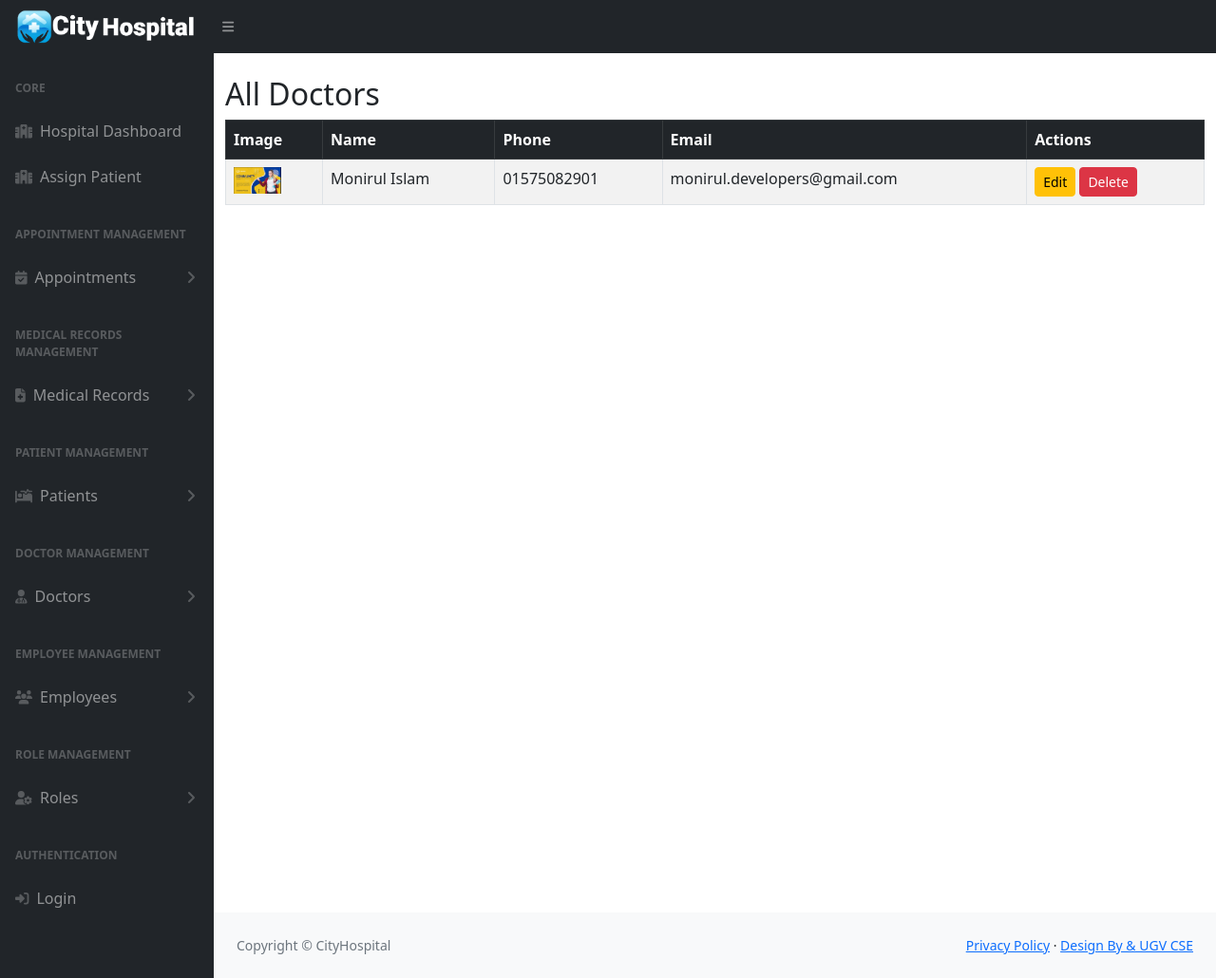
After one commit to moniruldevelopers/Online-Doctor-Appointment-and-Patient_Management_System-using-Python-and-Django, a Django app: page /doctors/ in a window 1280 px wide. The commit adds this page. Shown: the whole page at 95% size. Run offline with Django 5.2, Linux system fonts and the light colour scheme; data comes from the database, SQL or seed files in the repository; both versions use the stored data as it was after the commit; some libraries are stand-ins or nearby versions.

Commit message:
doctor done

```diff
--- a/pms/admin.py
+++ b/pms/admin.py
@@ -35,3 +35,5 @@ admin.site.register(SiteInfo, SiteInfoAdmin)
 
 # patient profile
 admin.site.register(PatientProfile)
+admin.site.register(Department)
+admin.site.register(DoctorProfile)
--- a/pms/urls.py
+++ b/pms/urls.py
@@ -12,6 +12,10 @@ urlpatterns = [
 
     #hospital
     path('hospital_admin/', hospital_admin, name='hospital_admin'),
+    path('manage-doctor-profile/', manage_doctor_profile, name='manage_doctors'),
+    path('doctors/', view_all_doctors, name='view_all_doctors'),
+    path('doctor/update/<int:pk>/', update_doctor_profile, name='update_doctor_profile'),
+    path('doctor/delete/<int:pk>/', delete_doctor_profile, name='delete_doctor_profile'),
 
 
 ]
--- a/pms/views.py
+++ b/pms/views.py
@@ -1,8 +1,9 @@
-from django.shortcuts import render,redirect
+from django.shortcuts import render,redirect,get_object_or_404
+from django.contrib.auth.decorators import user_passes_test
 from .models import *
 from django.contrib.auth.models import User
 from django.contrib import messages
-
+from .forms import *
 # patient profile
 from django.shortcuts import render, redirect
 from .models import PatientProfile
@@ -64,3 +65,76 @@ def hospital_admin(request):
         'site_info': site_info,
     }
     return render(request, 'hospital/hospital_home.html')
+
+
+
+#doctor profile # Check function to allow only superusers or staff users
+def is_superuser_or_staff(user):
+    return user.is_superuser or user.is_staff
+
+@user_passes_test(is_superuser_or_staff, login_url='login')  # Redirect unauthorized users to login
+def manage_doctor_profile(request, pk=None):
+    if pk:
+        doctor_profile = get_object_or_404(DoctorProfile, pk=pk)
+    else:
+        doctor_profile = None
+
+    if request.method == 'POST':
+        form = DoctorProfileForm(request.POST,request.FILES, instance=doctor_profile)
+        if form.is_valid():
+            form.save()
+            messages.success(request, "Doctor profile saved successfully!")
+            return redirect('view_all_doctors')
+        else:
+            messages.error(request, "Error saving doctor profile. Please check the form.")
+    else:
+        form = DoctorProfileForm(instance=doctor_profile)
+
+    context = {
+        'form': form,
+        'doctor_profile': doctor_profile,
+    }
+    return render(request, 'hospital/manage_doctor_profile.html', context)
+
+
+def view_all_doctors(request):
+    # Get all doctor profiles
+    doctors = DoctorProfile.objects.all()
+
+    # Render the list of doctors to the template
+    context = {
+        'doctors': doctors,
+    }
+    return render(request, 'hospital/view_all_doctors.html', context)
+
+
+def update_doctor_profile(request, pk):
+    doctor_profile = get_object_or_404(DoctorProfile, pk=pk)
+
+    # Handle the form submission
+    if request.method == 'POST':
+        form = DoctorProfileUpdateForm(request.POST, request.FILES, instance=doctor_profile)
+        if form.is_valid():
+            form.save()
+            messages.success(request, "Doctor profile updated successfully!")
+            return redirect('view_all_doctors')  # Redirect to the list of doctors
+        else:
+            messages.error(request, "Error updating doctor profile. Please check the form.")
+    else:
+        form = DoctorProfileUpdateForm(instance=doctor_profile)
+
+    context = {
+        'form': form,
+        'doctor_profile': doctor_profile,
+    }
+    return render(request, 'hospital/updateprofile.html', context)
+
+def delete_doctor_profile(request, pk):
+    doctor_profile = get_object_or_404(DoctorProfile, pk=pk)
+
+    if request.method == 'POST':
+        doctor_profile.delete()
+        messages.success(request, "Doctor profile deleted successfully!")
+        return redirect('view_all_doctors')
+
+    return redirect('view_all_doctors')  # If the request is not POST, simply redirect
--- a/templates/hospital/hospital_base.html
+++ b/templates/hospital/hospital_base.html
@@ -20,7 +20,7 @@
     <body class="sb-nav-fixed">
         <nav class="sb-topnav navbar navbar-expand navbar-dark bg-dark">
             <!-- Navbar Brand-->
-            <a class="navbar-brand ps-3" href="{% url 'patient_admin' %}"><img src="{{ site_info.white_logo.url }}" alt="" style="width: 190px;"></a>
+            <a class="navbar-brand ps-3" href="{% url 'hospital_admin' %}"><img src="{{ site_info.white_logo.url }}" alt="" style="width: 190px;"></a>
 
             <!-- Sidebar Toggle-->
             <button class="btn btn-link btn-sm order-1 order-lg-0 me-4 me-lg-0" id="sidebarToggle" href="#!"><i class="fas fa-bars"></i></button>
--- a/templates/hospital/hospital_home.html
+++ b/templates/hospital/hospital_home.html
@@ -1,6 +1,7 @@
 {% extends 'hospital/hospital_base.html' %}
 
 {% block content %}
+
 
 <div class="container-fluid px-4">
     {% if messages %}
--- a/templates/hospital/hospital_sidebar.html
+++ b/templates/hospital/hospital_sidebar.html
@@ -6,21 +6,27 @@
             <div class="sb-nav-link-icon"><i class="fas fa-hospital"></i></div>
             Hospital Dashboard
         </a>
+        <a class="nav-link" href="">
+            <div class="sb-nav-link-icon"><i class="fas fa-hospital"></i></div>
+            Assign Patient
+        </a>
+        <!-- Core Section -->
 
-        <!-- Doctor Management -->
-        <div class="sb-sidenav-menu-heading">Doctor Management</div>
-        <a class="nav-link collapsed" href="#" data-bs-toggle="collapse" data-bs-target="#doctorCollapse" aria-expanded="false" aria-controls="doctorCollapse">
-            <div class="sb-nav-link-icon"><i class="fas fa-user-md"></i></div>
-            Doctors
-            <div class="sb-sidenav-collapse-arrow"><i class="fas fa-angle-down"></i></div>
-        </a>
-        <div class="collapse" id="doctorCollapse" aria-labelledby="headingDoctor" data-bs-parent="#sidenavAccordion">
-            <nav class="sb-sidenav-menu-nested nav">
-                <a class="nav-link" href="">Add Doctor</a>
-                <a class="nav-link" href="">Manage Doctors</a>
-                <a class="nav-link" href="">Assign Patients</a>
-            </nav>
-        </div>
+
+
+    <!-- Appointment Management -->
+    <div class="sb-sidenav-menu-heading">Appointment Management</div>
+    <a class="nav-link collapsed" href="#" data-bs-toggle="collapse" data-bs-target="#appointmentCollapse" aria-expanded="false" aria-controls="appointmentCollapse">
+        <div class="sb-nav-link-icon"><i class="fas fa-calendar-check"></i></div>
+        Appointments
+        <div class="sb-sidenav-collapse-arrow"><i class="fas fa-angle-down"></i></div>
+    </a>
+    <div class="collapse" id="appointmentCollapse" aria-labelledby="headingAppointments" data-bs-parent="#sidenavAccordion">
+        <nav class="sb-sidenav-menu-nested nav">
+            <a class="nav-link" href="">Schedule Appointment</a>
+            <a class="nav-link" href="">Manage Appointments</a>
+        </nav>
+    </div>
 
         <!-- Medical Records Management -->
         <div class="sb-sidenav-menu-heading">Medical Records Management</div>
@@ -36,6 +42,40 @@
                 <a class="nav-link" href="">Patient Medical History</a>
             </nav>
         </div>
+
+
+
+    <!-- Patient Management -->
+    <div class="sb-sidenav-menu-heading">Patient Management</div>
+    <a class="nav-link collapsed" href="#" data-bs-toggle="collapse" data-bs-target="#patientCollapse" aria-expanded="false" aria-controls="patientCollapse">
+        <div class="sb-nav-link-icon"><i class="fas fa-procedures"></i></div>
+        Patients
+        <div class="sb-sidenav-collapse-arrow"><i class="fas fa-angle-down"></i></div>
+    </a>
+    <div class="collapse" id="patientCollapse" aria-labelledby="headingPatient" data-bs-parent="#sidenavAccordion">
+        <nav class="sb-sidenav-menu-nested nav">
+            <a class="nav-link" href="">Add Patient</a>
+            <a class="nav-link" href="">Manage Patients</a>
+            <a class="nav-link" href="">Patient Admissions</a>
+            <a class="nav-link" href="">Discharge Patients</a>
+        </nav>
+    </div>
+
+
+        <!-- Doctor Management -->
+        <div class="sb-sidenav-menu-heading">Doctor Management</div>
+        <a class="nav-link collapsed" href="#" data-bs-toggle="collapse" data-bs-target="#doctorCollapse" aria-expanded="false" aria-controls="doctorCollapse">
+            <div class="sb-nav-link-icon"><i class="fas fa-user-md"></i></div>
+            Doctors
+            <div class="sb-sidenav-collapse-arrow"><i class="fas fa-angle-down"></i></div>
+        </a>
+        <div class="collapse" id="doctorCollapse" aria-labelledby="headingDoctor" data-bs-parent="#sidenavAccordion">
+            <nav class="sb-sidenav-menu-nested nav">
+                <a class="nav-link" href="{% url 'manage_doctors' %}">Add Doctor</a>
+                <a class="nav-link" href="{% url 'view_all_doctors' %}">View All Doctors</a>
+            </nav>
+        </div>
+
 
         <!-- Employee Management -->
         <div class="sb-sidenav-menu-heading">Employee Management</div>
@@ -66,19 +106,6 @@
             </nav>
         </div>
 
-        <!-- Appointment Management -->
-        <div class="sb-sidenav-menu-heading">Appointment Management</div>
-        <a class="nav-link collapsed" href="#" data-bs-toggle="collapse" data-bs-target="#appointmentCollapse" aria-expanded="false" aria-controls="appointmentCollapse">
-            <div class="sb-nav-link-icon"><i class="fas fa-calendar-check"></i></div>
-            Appointments
-            <div class="sb-sidenav-collapse-arrow"><i class="fas fa-angle-down"></i></div>
-        </a>
-        <div class="collapse" id="appointmentCollapse" aria-labelledby="headingAppointments" data-bs-parent="#sidenavAccordion">
-            <nav class="sb-sidenav-menu-nested nav">
-                <a class="nav-link" href="">Schedule Appointment</a>
-                <a class="nav-link" href="">Manage Appointments</a>
-            </nav>
-        </div>
 
         <!-- Authentication Section -->
         <div class="sb-sidenav-menu-heading">Authentication</div>
--- /dev/null
+++ b/templates/hospital/view_all_doctors.html
@@ -0,0 +1,52 @@
+{% extends 'hospital/hospital_base.html' %}
+{% block content %}
+<div class="container mt-4">
+    {% if messages %}
+    <div class="container mt-3">
+        {% for message in messages %}
+            <div class="alert alert-success alert-dismissible fade show" role="alert">
+                <strong>Success!</strong> {{ message }}
+                <button type="button" class="btn-close" data-bs-dismiss="alert" aria-label="Close"></button>
+            </div>
+        {% endfor %}
+    </div>
+    {% endif %}
+
+    <h2>All Doctors</h2>
+
+    <!-- Modern table with hover and striped rows -->
+    <div class="table-responsive">
+        <table class="table table-striped table-hover table-bordered">
+            <thead class="table-dark">
+                <tr>
+                    <th>Image</th>
+                    <th>Name</th>
+                    <th>Phone</th>
+                    <th>Email</th>
+                    <th>Actions</th>
+                </tr>
+            </thead>
+            <tbody>
+                {% for doctor in doctors %}
+                <tr>
+                    <td><img src="{{ doctor.image.url }}" alt="{{ doctor.full_name }}" class="img-fluid " width="50" height="50"></td>
+                    <td>{{ doctor.full_name }}</td>
+                    <td>{{ doctor.phone_number }}</td>
+                    <td>{{ doctor.user.email }}</td>
+                    <td>
+                        <!-- Edit link -->
+                        <a href="{% url 'update_doctor_profile' pk=doctor.pk %}" class="btn btn-warning btn-sm">Edit</a>
+
+                        <!-- Delete button -->
+                        <form method="POST" action="{% url 'delete_doctor_profile' pk=doctor.pk %}" style="display:inline;">
+                            {% csrf_token %}
+                            <button type="submit" class="btn btn-danger btn-sm" onclick="return confirm('Are you sure you want to delete this doctor?');">Delete</button>
+                        </form>
+                    </td>
+                </tr>
+                {% endfor %}
+            </tbody>
+        </table>
+    </div>
+</div>
+{% endblock %}
```
Also changed, not shown: pms/forms.py (+29 -0 lines), pms/models.py (+36 -0 lines), templates/hospital/manage_doctor_profile.html (added, +42 -0 lines), templates/hospital/updateprofile.html (added, +42 -0 lines), db.sqlite3, media/doctor_profile_image/Screenshot_4.png (added), pms/migrations/0008_department_alter_patientprofile_date_of_birth_and_more.py (added), pms/migrations/0009_doctorprofile_image_alter_doctorprofile_phone_number.py (added), pms/static/admin_panel/css/styles.css.
